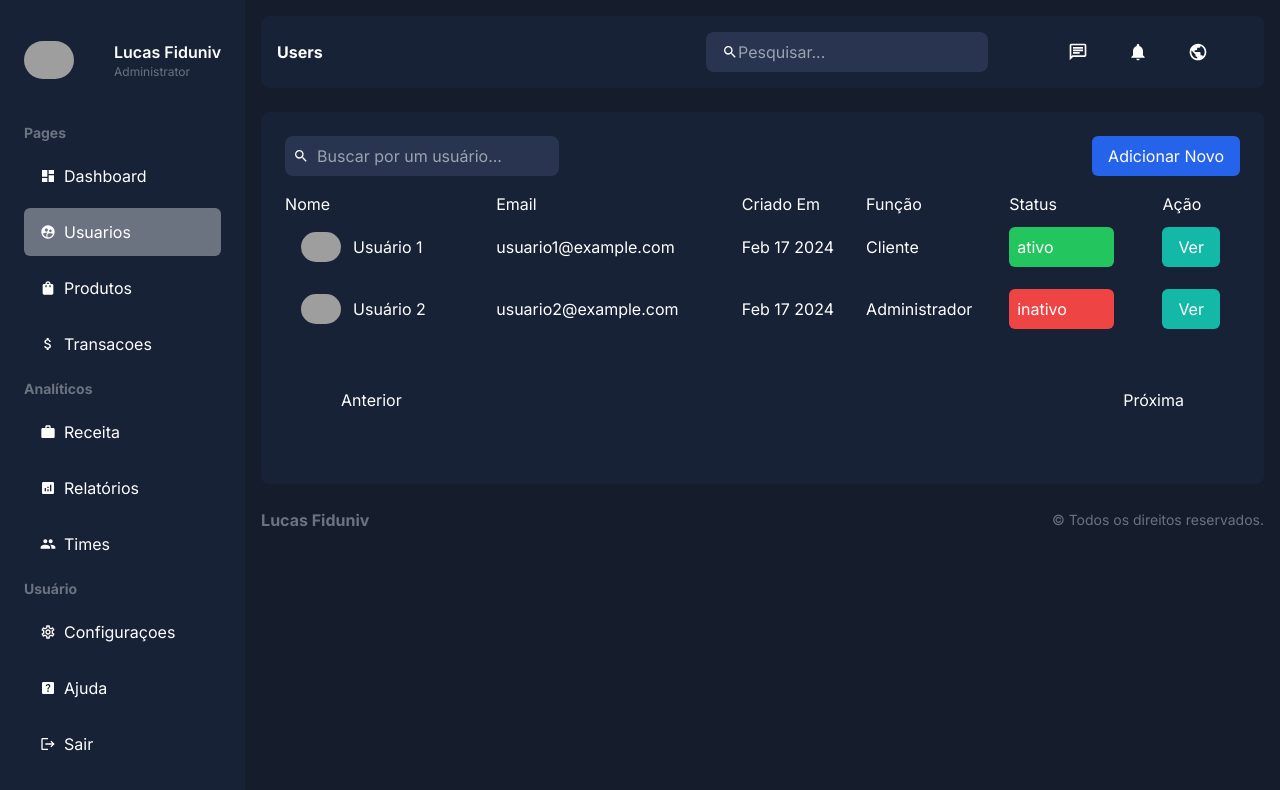
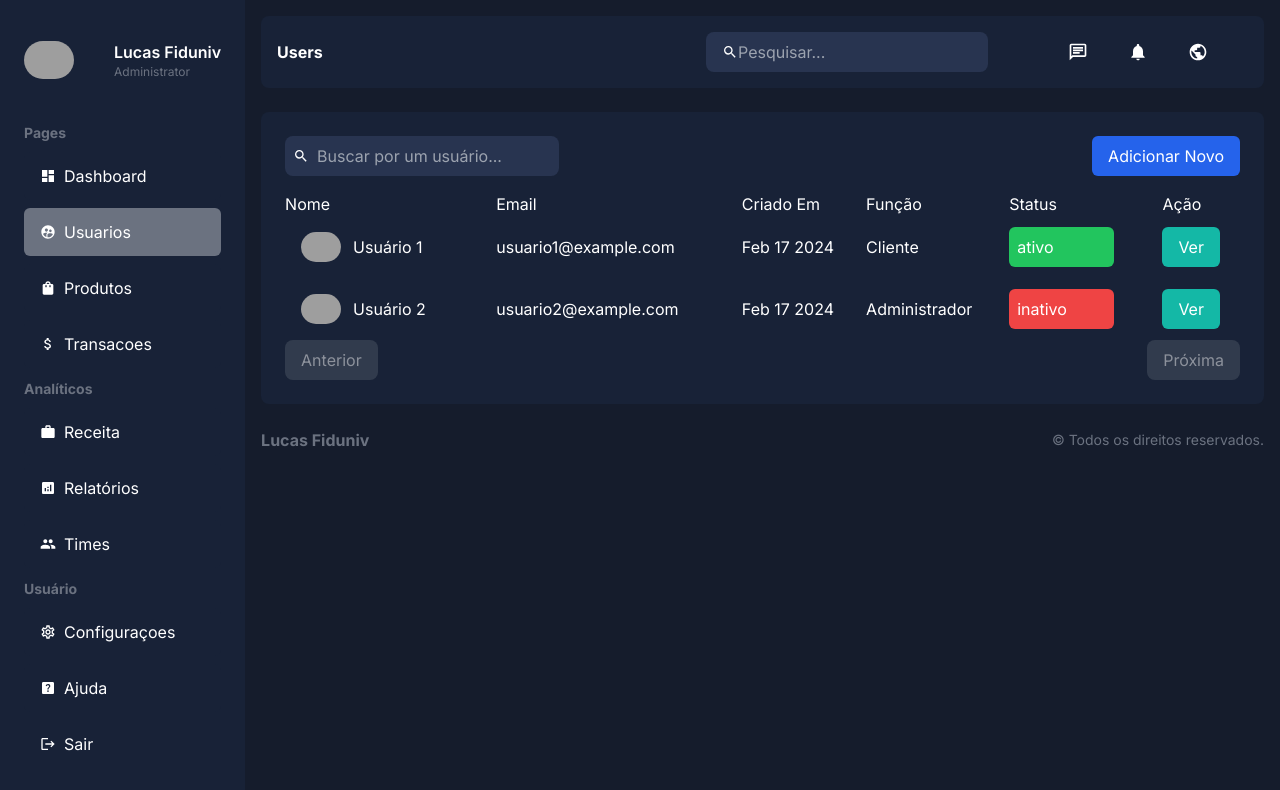
Before and after one commit to lucasfiduniv/Dashboard-nextjs, a Next.js app: page /dashboard/users in a window 1280 px wide. Shown: the top 790 px of the page. Built offline with nearby package versions, Linux system fonts and the light colour scheme; grey boxes are pictures that could not be loaded.

Commit message:
fix: atualizando botes de paginacao

```diff
--- a/app/ui/dashboard/pagination/pagination.tsx
+++ b/app/ui/dashboard/pagination/pagination.tsx
@@ -22,16 +22,20 @@ const Pagination = ({ count }: any) => {
   };
 
   return (
-    <div className="p-10 flex justify-between">
+    <div className="flex justify-between">
       <button
-        className="px-4 py-2 cursor-pointer"
+        className={`px-4 py-2 text-white bg-gray-600 rounded-lg cursor-pointer ${
+          hasPrev ? "hover:bg-gray-700" : "opacity-50 cursor-not-allowed"
+        }`}
         disabled={!hasPrev}
         onClick={() => handleChangePage("prev")}
       >
         Anterior
       </button>
       <button
-        className="px-4 py-2 cursor-pointer"
+        className={`px-4 py-2 text-white bg-gray-600 rounded-lg cursor-pointer ${
+          hasNext ? "hover:bg-gray-700" : "opacity-50 cursor-not-allowed"
+        }`}
         disabled={!hasNext}
         onClick={() => handleChangePage("next")}
       >
```
